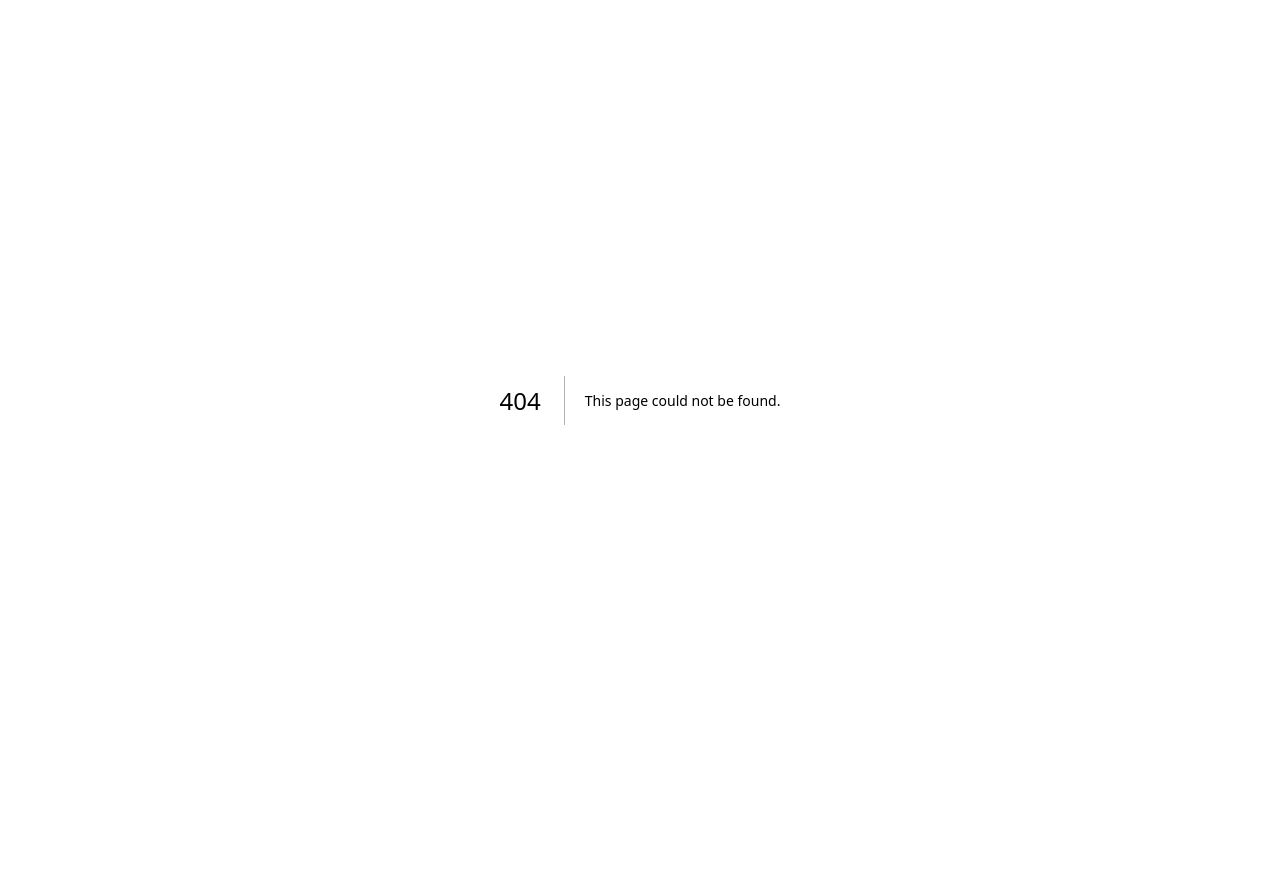
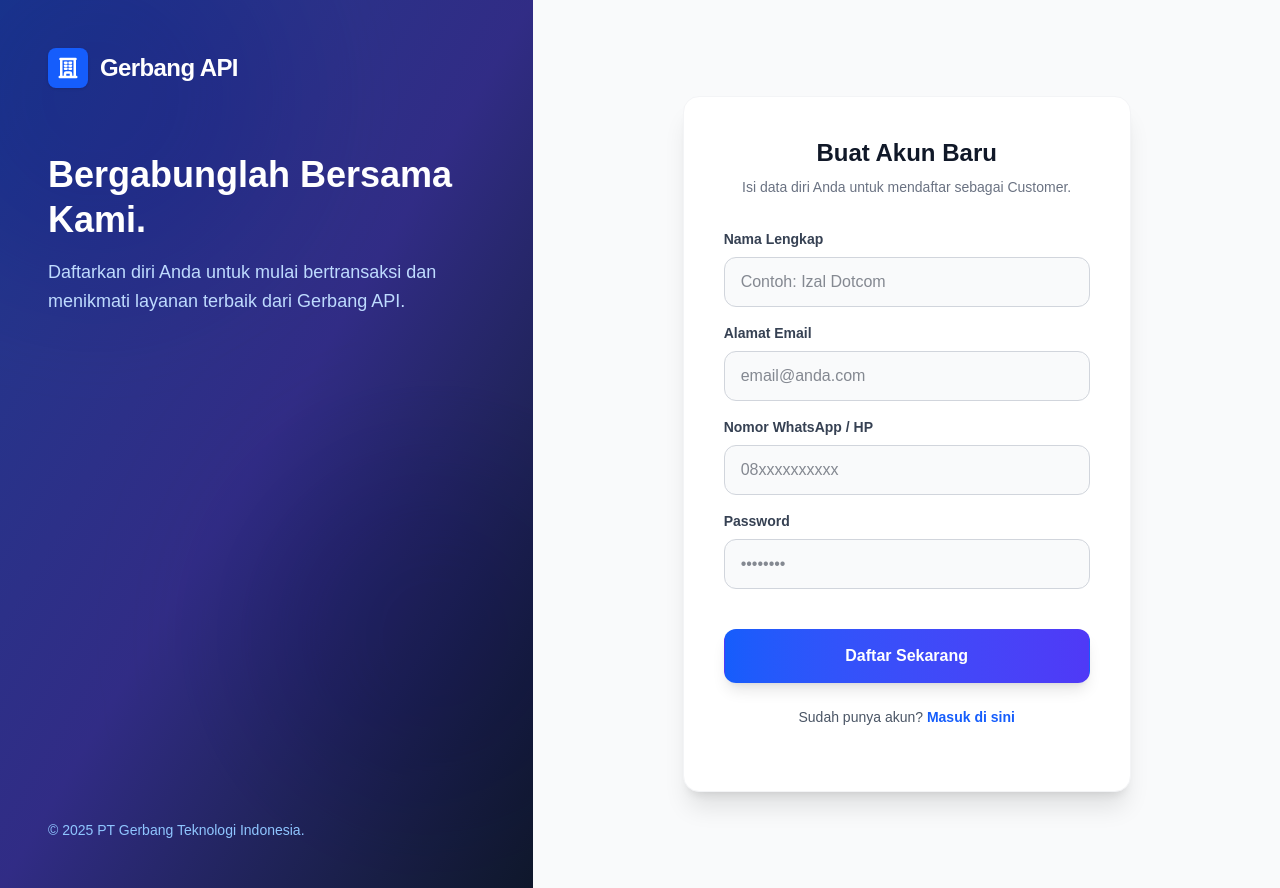
Before and after one commit to izaldotcom/fe-gerbang-api, a Next.js app: page /register in a window 1280 px wide. Before the commit this address had no page. Before the commit the page ends 800 px from the top, so only its background shows below. Built offline with nearby package versions, Linux system fonts and the light colour scheme; no server answers.

Commit message:
fixxxx okeee

```diff
--- a/app/page.jsx
+++ b/app/page.jsx
@@ -39,7 +39,7 @@ export default function HomePage() {
                 Masuk
               </Link>
               <Link
-                href="/login"
+                href="/register"
                 className="px-5 py-2.5 rounded-full bg-blue-600 text-white text-sm font-bold shadow-lg shadow-blue-500/30 hover:bg-blue-700 hover:-translate-y-0.5 transition-all"
               >
                 Mulai Sekarang
--- /dev/null
+++ b/app/register/page.jsx
@@ -0,0 +1,230 @@
+"use client";
+import { useRouter } from "next/navigation";
+import Link from "next/link";
+import { useState } from "react";
+import { apiService } from "../../services/api";
+
+export default function RegisterPage() {
+  const router = useRouter();
+
+  // Konfigurasi Fixed untuk Customer
+  const CUSTOMER_ROLE_ID = "f21f0237-6008-458e-82e2-e4e735567a00";
+
+  // State Form
+  const [formData, setFormData] = useState({
+    name: "",
+    email: "",
+    phone: "",
+    password: "",
+  });
+
+  const [loading, setLoading] = useState(false);
+  const [errorMsg, setErrorMsg] = useState("");
+
+  const handleChange = (e) => {
+    setFormData({ ...formData, [e.target.name]: e.target.value });
+  };
+
+  const handleRegister = async (e) => {
+    e.preventDefault();
+    setLoading(true);
+    setErrorMsg("");
+
+    try {
+      // Susun Payload sesuai spesifikasi
+      const payload = {
+        role_id: CUSTOMER_ROLE_ID, // Fixed Customer
+        name: formData.name,
+        email: formData.email,
+        phone: formData.phone,
+        status: "active", // Fixed Active
+        password: formData.password,
+      };
+
+      await apiService.register(payload);
+
+      // Jika sukses
+      alert("Registrasi Berhasil! Silakan login.");
+      router.push("/login");
+    } catch (err) {
+      setErrorMsg(err.message || "Gagal melakukan registrasi.");
+    } finally {
+      setLoading(false);
+    }
+  };
+
+  // Komponen Logo (Reusable)
+  const LogoGerbangAPI = ({ className = "", textClass = "text-gray-900" }) => (
+    <div className={`flex items-center gap-3 ${className}`}>
+      <div className="bg-blue-600 p-2 rounded-lg text-white shadow-sm">
+        <svg
+          xmlns="http://www.w3.org/2000/svg"
+          fill="none"
+          viewBox="0 0 24 24"
+          strokeWidth={2.5}
+          stroke="currentColor"
+          className="w-6 h-6"
+        >
+          <path
+            strokeLinecap="round"
+            strokeLinejoin="round"
+            d="M3.75 21h16.5M4.5 3h15M5.25 3v18m13.5-18v18M9 6.75h1.5m-1.5 3h1.5m-1.5 3h1.5m3-6H15m-1.5 3H15m-1.5 3H15M9 21v-3.375c0-.621.504-1.125 1.125-1.125h3.75c.621 0 1.125.504 1.125 1.125V21"
+          />
+        </svg>
+      </div>
+      <span className={`text-2xl font-extrabold tracking-tight ${textClass}`}>
+        Gerbang API
+      </span>
+    </div>
+  );
+
+  return (
+    <div className="min-h-screen flex bg-gray-50 overflow-hidden">
+      {/* === SIDEBAR KIRI (BRANDING) === */}
+      <div className="hidden lg:flex flex-col justify-between w-5/12 bg-gradient-to-br from-blue-900 via-indigo-900 to-slate-900 p-12 text-white relative overflow-hidden">
+        <div className="absolute -top-24 -left-24 w-96 h-96 bg-blue-700 rounded-full mix-blend-multiply filter blur-3xl opacity-20 animate-blob"></div>
+        <div className="absolute top-1/2 -right-24 w-96 h-96 bg-indigo-700 rounded-full mix-blend-multiply filter blur-3xl opacity-20 animate-blob animation-delay-2000"></div>
+
+        <div className="relative z-10">
+          <LogoGerbangAPI textClass="text-white" />
+          <div className="mt-16 max-w-md">
+            <h2 className="text-4xl font-bold leading-tight">
+              Bergabunglah Bersama Kami.
+            </h2>
+            <p className="mt-4 text-blue-200 text-lg leading-relaxed">
+              Daftarkan diri Anda untuk mulai bertransaksi dan menikmati layanan
+              terbaik dari Gerbang API.
+            </p>
+          </div>
+        </div>
+        <div className="relative z-10 text-sm text-blue-300">
+          © 2025 PT Gerbang Teknologi Indonesia.
+        </div>
+      </div>
+
+      {/* === AREA FORM REGISTER (KANAN) === */}
+      <div className="flex-1 flex items-center justify-center p-4 sm:p-12 lg:p-24 relative">
+        <div className="w-full max-w-md space-y-6 bg-white p-8 sm:p-10 rounded-2xl shadow-xl border border-gray-100 relative z-10">
+          {/* Header Mobile */}
+          <div className="lg:hidden flex justify-center mb-6">
+            <LogoGerbangAPI />
+          </div>
+
+          <div className="text-center">
+            <h2 className="text-2xl font-extrabold text-gray-900">
+              Buat Akun Baru
+            </h2>
+            <p className="mt-2 text-sm text-gray-500">
+              Isi data diri Anda untuk mendaftar sebagai Customer.
+            </p>
+          </div>
+
+          {/* Alert Error */}
+          {errorMsg && (
+            <div className="p-4 rounded-lg bg-red-50 border-l-4 border-red-500 text-red-700 text-sm animate-in fade-in">
+              <div className="flex items-center gap-2">
+                <span className="font-bold">Gagal:</span> {errorMsg}
+              </div>
+            </div>
+          )}
+
+          <form className="mt-8 space-y-4" onSubmit={handleRegister}>
+            {/* Nama Lengkap */}
+            <div>
+              <label className="block text-sm font-bold text-gray-700 mb-2">
+                Nama Lengkap
+              </label>
+              <input
+                name="name"
+                type="text"
+                required
+                className="block w-full px-4 py-3 border border-gray-300 rounded-xl text-gray-900 focus:ring-2 focus:ring-blue-500 outline-none bg-gray-50 focus:bg-white transition"
+                placeholder="Contoh: Izal Dotcom"
+                value={formData.name}
+                onChange={handleChange}
+              />
+            </div>
+
+            {/* Email */}
+            <div>
+              <label className="block text-sm font-bold text-gray-700 mb-2">
+                Alamat Email
+              </label>
+              <input
+                name="email"
+                type="email"
+                required
+                className="block w-full px-4 py-3 border border-gray-300 rounded-xl text-gray-900 focus:ring-2 focus:ring-blue-500 outline-none bg-gray-50 focus:bg-white transition"
+                placeholder="email@anda.com"
+                value={formData.email}
+                onChange={handleChange}
+              />
+            </div>
+
+            {/* No HP */}
+            <div>
+              <label className="block text-sm font-bold text-gray-700 mb-2">
+                Nomor WhatsApp / HP
+              </label>
+              <input
+                name="phone"
+                type="text"
+                required
+                className="block w-full px-4 py-3 border border-gray-300 rounded-xl text-gray-900 focus:ring-2 focus:ring-blue-500 outline-none bg-gray-50 focus:bg-white transition"
+                placeholder="08xxxxxxxxxx"
+                value={formData.phone}
+                onChange={handleChange}
+              />
+            </div>
+
+            {/* Password */}
+            <div>
+              <label className="block text-sm font-bold text-gray-700 mb-2">
+                Password
+              </label>
+              <input
+                name="password"
+                type="password"
+                required
+                className="block w-full px-4 py-3 border border-gray-300 rounded-xl text-gray-900 focus:ring-2 focus:ring-blue-500 outline-none bg-gray-50 focus:bg-white transition"
+                placeholder="••••••••"
+                value={formData.password}
+                onChange={handleChange}
+              />
+            </div>
+
+            <button
+              type="submit"
+              disabled={loading}
+              className={`w-full py-3.5 px-4 mt-6 border border-transparent text-base font-bold rounded-xl text-white transition-all duration-200 shadow-lg hover:shadow-blue-500/30 hover:-translate-y-0.5
+                ${
+                  loading
+                    ? "bg-blue-400 cursor-not-allowed"
+                    : "bg-gradient-to-r from-blue-600 to-indigo-600 hover:from-blue-700 hover:to-indigo-700"
+                }`}
+            >
+              {loading ? "Mendaftarkan..." : "Daftar Sekarang"}
+            </button>
+          </form>
+
+          {/* Link ke Login */}
+          <div className="text-center mt-6">
+            <p className="text-sm text-gray-600">
+              Sudah punya akun?{" "}
+              <Link
+                href="/login"
+                className="font-bold text-blue-600 hover:text-blue-500 hover:underline"
+              >
+                Masuk di sini
+              </Link>
+            </p>
+          </div>
+
+          <div className="lg:hidden mt-8 text-center text-xs text-gray-400">
+            &copy; 2025 Gerbang API.
+          </div>
+        </div>
+      </div>
+    </div>
+  );
+}
```
